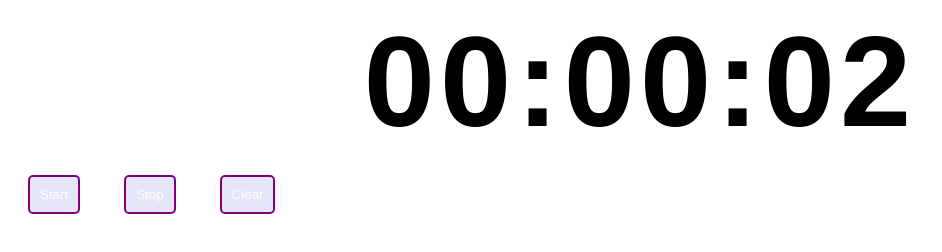
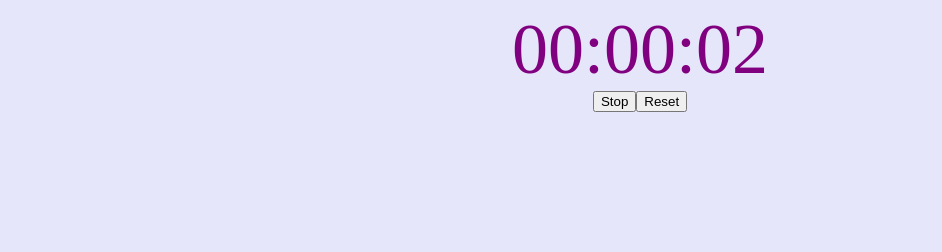
Before and after one commit to Kayraefloyd/stopwatch, a plain HTML site: page index.html in a window 1280 px wide. Both pictures are taken after a click on the button "Start". Shown: the whole page, without its empty margins (0-942 px from the left). Drawn offline with Linux system fonts and the light colour scheme.

Commit message:
made changes

```diff
--- a/css/styles.css
+++ b/css/styles.css
@@ -1,20 +1,22 @@
-#timer {
-  font-family: Arial, Helvetica, sans-serif;
-  font-weight: bold;
-  font-size: 8em;
-  letter-spacing: 5px;
-  text-align: center;
+
+.container{
+  height: 300px;
+  width: 100%;
 }
 
-#contols {
-  text-align: center;
+body {
+  background-color: lavender;
 }
 
-button {
-  background: lavender;
-  border: 2px solid purple;
-  color: white;
-  padding: 10px;
-  border-radius: 5px;
-  margin: 20px;
+#display{
+  width: 100%;
+  font-size: 72px;
+  color: purple;
+  text-align: center;
+  margin: 0px auto;
 }
+
+.buttons{
+  text-align: center;
+
+}
--- a/index.html
+++ b/index.html
@@ -3,21 +3,25 @@
 
   <head>
 		<meta charset="UTF-8">
+		<meta name="viewport" content="width=device-width, initial-scale=1.0">
+		<meta http-equiv="X-UA-Compatible" content="ie=edge">
 		<title>Stopwatch</title>
 		<link rel="stylesheet" href="css/styles.css">
+		<script src="js/main.js"></script>
 	</head>
 
 	<body>
 
-		<div id='timer'>00:00:00:00</div>
+		<div class="container">
+			<div id="display">
+				00:00:00
+			</div>
+
+			<div class="buttons">
+				<button id="startStop" onclick="startStop()">Start</button><button id="reset" onclick="reset()">Reset</button>
+			</div>
 		</div>
 
-		<div id='controls'>
-			<button onclick='startTimer()' id='start'>Start</button>
-			<button onclick='stopTimer()'  id='stop'>Stop</button>
-			<button onclick='clearTimer()' id='clear'>Clear</button>
-		</div>
 
-		<script src="js/main.js"></script>
 	</body>
 </html>
--- a/js/main.js
+++ b/js/main.js
@@ -1,62 +1,77 @@
-// A couple of global variables
-var start, stop, stopwatchBox;
+// define vars for time values
+var seconds = 0;
+var minutes = 0;
+var hours = 0;
 
-// Grab the necessary elements from the DOM
-start = document.getElementById("start");
-stop = document.getElementById("stop");
-stopwatchBox = document.getElementById("timer");
+var displaySeconds = 0;
+var displayMinutes= 0;
+var displayHours = 0;
 
-// Add event listeners to both buttons
-start.addEventListener("click", function() {
-  stopwatch("start");
-});
+// create var for setInterval function
+var interval = null;
 
-stop.addEventListener("click", function() {
-  stopwatch("stop");
-});
+// create var for stopwatch status
+var status = 'stopped';
 
-// Define a timer ID for the setInterval function
-timerId = null;
+//Stopwatch function
+function stopWatch() {
 
-// Create the stopwatch
-function stopwatch(command) {
-  var hours = 0,
-    minutes = 0,
-    seconds = 0,
-    display;
+  seconds++;
 
-  function makeTwoDigits(number) {
-    // display double digits for numbers less than 10
-    if (number < 10) {
-      return "0" + number;
+  if (seconds / 60 === 1) {
+    seconds = 0;
+    minutes++;
+
+    if (minutes / 60 === 1) {
+      minutes = 0;
+      hours++;
     }
-
-    return number;
   }
 
-  if (command === "start") {
-    timerId = setInterval(function() {
-      seconds++;
-      if (seconds === 60) {
-        seconds = 0;
-        minutes++;
-      }
+  if(seconds < 10) {
+    displaySeconds = "0" + seconds.toString();
+  } else {
+    displaySeconds = seconds;
+  }
 
-      if (minutes === 60) {
-        minutes = 0;
-        hours++;
-      }
+  if(minutes < 10) {
+    displayMinutes = "0" + minutes.toString();
+  } else {
+    displayMinutes = minutes;
+  }
 
-      display =
-        makeTwoDigits(hours) +
-        ":" +
-        makeTwoDigits(minutes) +
-        ":" +
-        makeTwoDigits(seconds);
-      stopwatchBox.innerHTML = display;
-      console.log(display);
-    }, 1000);
-  } else if (command === "stop") {
-    clearInterval(timerId);
+  if(hours < 10) {
+    displayHours = "0" + hours.toString();
+  } else {
+    displayHours = hours;
   }
+
+  //display updated time values
+  document.getElementById("display").innerHTML = displayHours + ':' + displayMinutes + ":" + displaySeconds;
 }
+
+
+
+function startStop () {
+
+  if (status === 'stopped') {
+    interval = window.setInterval(stopWatch, 1000);
+    document.getElementById('startStop').innerHTML = "Stop";
+    status = "started";
+  } else {
+    window.clearInterval(interval);
+    document.getElementById("startStop").innerHTML = "Start";
+    status = 'stopped';
+  }
+
+}
+
+//function to reset the stopwatch
+function reset() {
+  window.clearInterval(interval);
+  seconds = 0;
+  minutes = 0;
+  hours = 0;
+  document.getElementById("display").innerHTML = "00:00:00";
+  document.getElementById("startStop").innerHTML = "Start";
+}
```
